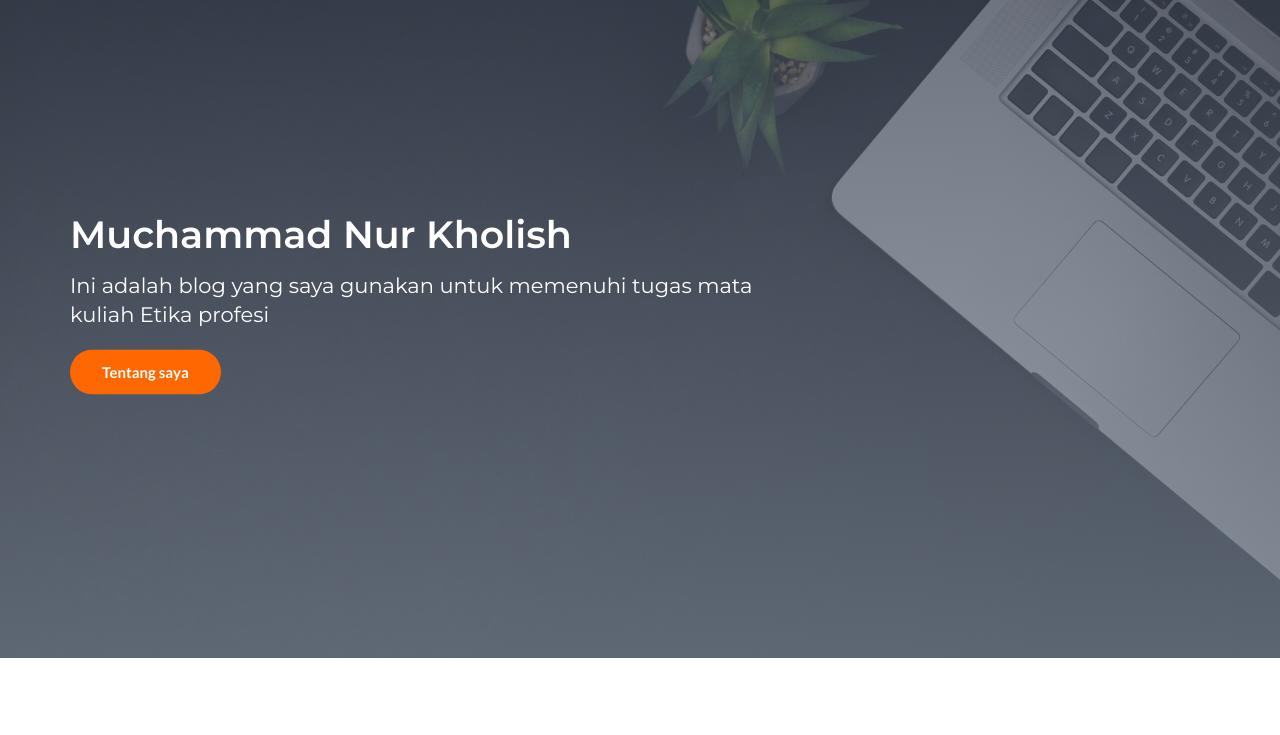
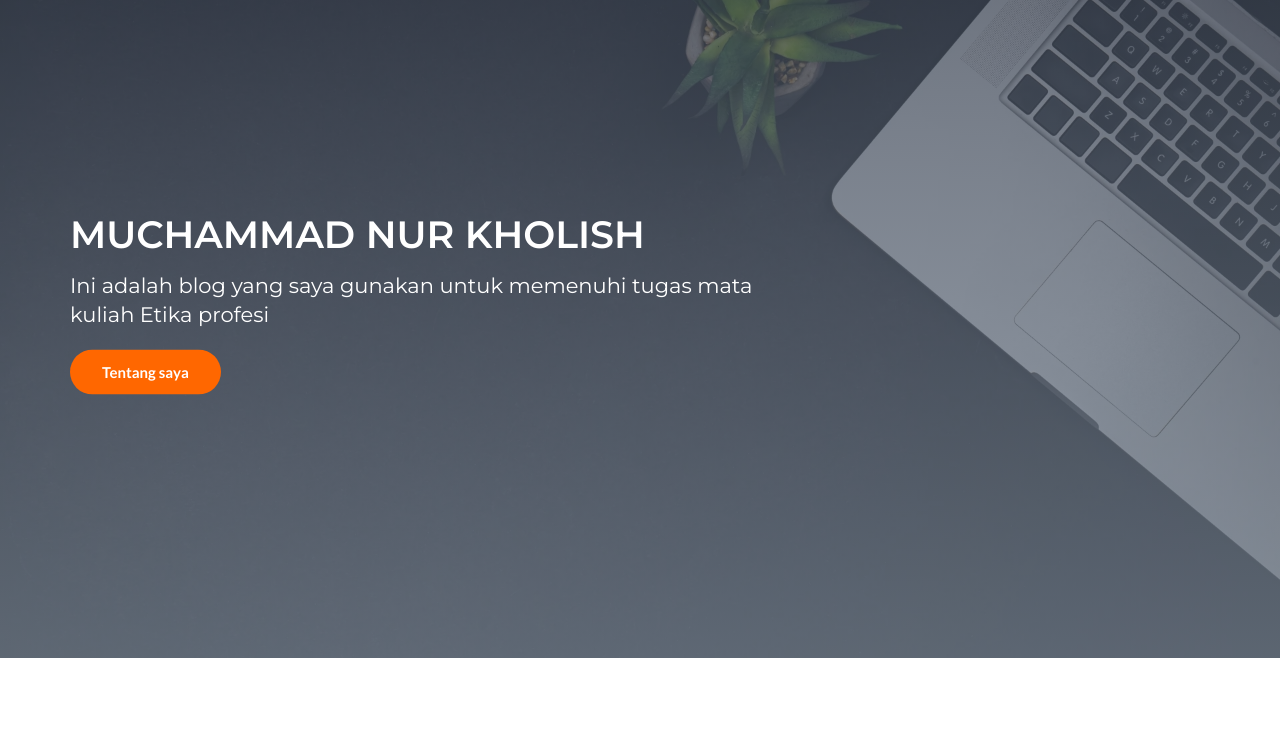
Before and after one commit to mnurkholish/web-etika-profesi, a plain HTML site: page index.html in a window 1280 px wide. Shown: the part 62-797 px from the top of the page. Drawn offline with Linux system fonts and the light colour scheme.

Commit message:
menggganti judul

```diff
--- a/index.html
+++ b/index.html
@@ -83,7 +83,7 @@
 				<div class="container">
 					<div class="row">
 						<div class="col-md-8">
-							<h1 class="white-text">Muchammad Nur Kholish</h1>
+							<h1 class="white-text">MUCHAMMAD NUR KHOLISH</h1>
 							<p class="lead white-text">Ini adalah blog yang saya gunakan untuk memenuhi tugas mata kuliah Etika profesi</p>
 							<a class="main-button icon-button" href="about.html">Tentang saya</a>
 						</div>
```
